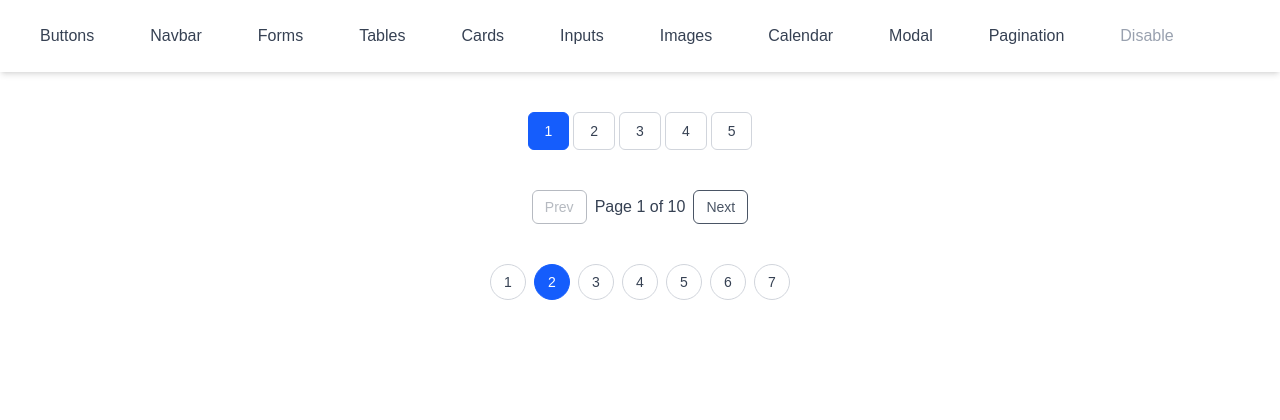
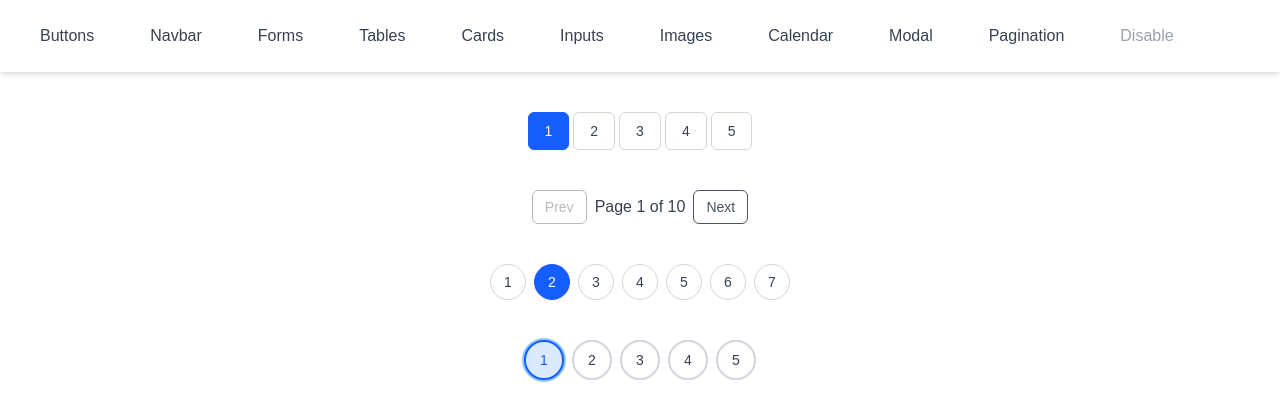
Before and after one commit to Prohor722/tailwind_compoenets, a Next.js app: page /pagination in a window 1280 px wide. Shown: the top 420 px of the page. Built offline with nearby package versions, Linux system fonts and the light colour scheme.

Commit message:
another pagination ui added

```diff
--- a/app/pagination/page.tsx
+++ b/app/pagination/page.tsx
@@ -3,6 +3,7 @@ import { useState } from "react";
 
 const PaginationPage = () => {
   const [current, setCurrent] = useState(1);
+  const [active, setActive] = useState(1);
   const total = 5;
   const [page, setPage] = useState(1);
   const totalPages = 10;
@@ -68,6 +69,24 @@ const PaginationPage = () => {
           </button>
         ))}
       </div>
+
+      {/* Pagination 4  */}
+      <div className="flex justify-center mt-10 space-x-2">
+        {Array.from({ length: total }).map((_, i) => (
+          <button
+            key={i}
+            onClick={() => setActive(i + 1)}
+            className={`relative w-10 h-10 rounded-full border-2 flex items-center justify-center font-medium text-sm transition-all duration-300
+            ${
+              active === i + 1
+                ? "border-blue-600 text-blue-600 bg-blue-100 ring-2 ring-blue-300"
+                : "border-gray-300 text-gray-700 hover:border-blue-400 hover:text-blue-500"
+            }`}
+          >
+            {i + 1}
+          </button>
+        ))}
+      </div>
     </div>
   );
 };
```
